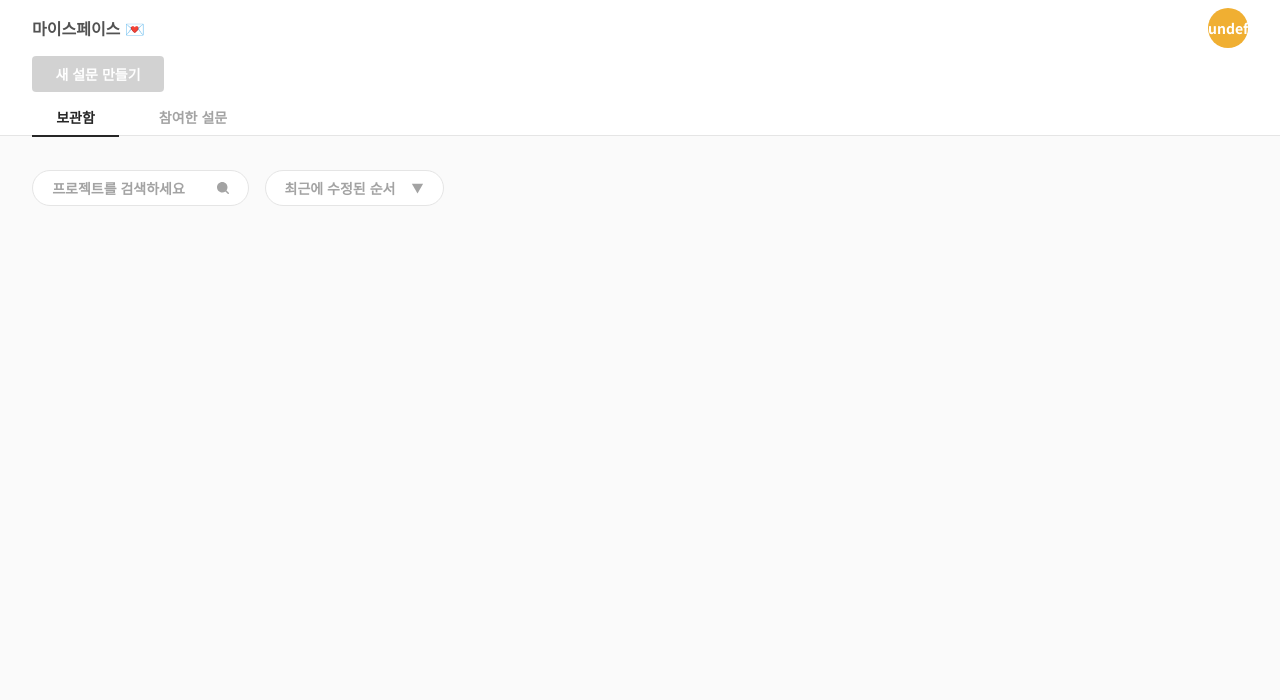
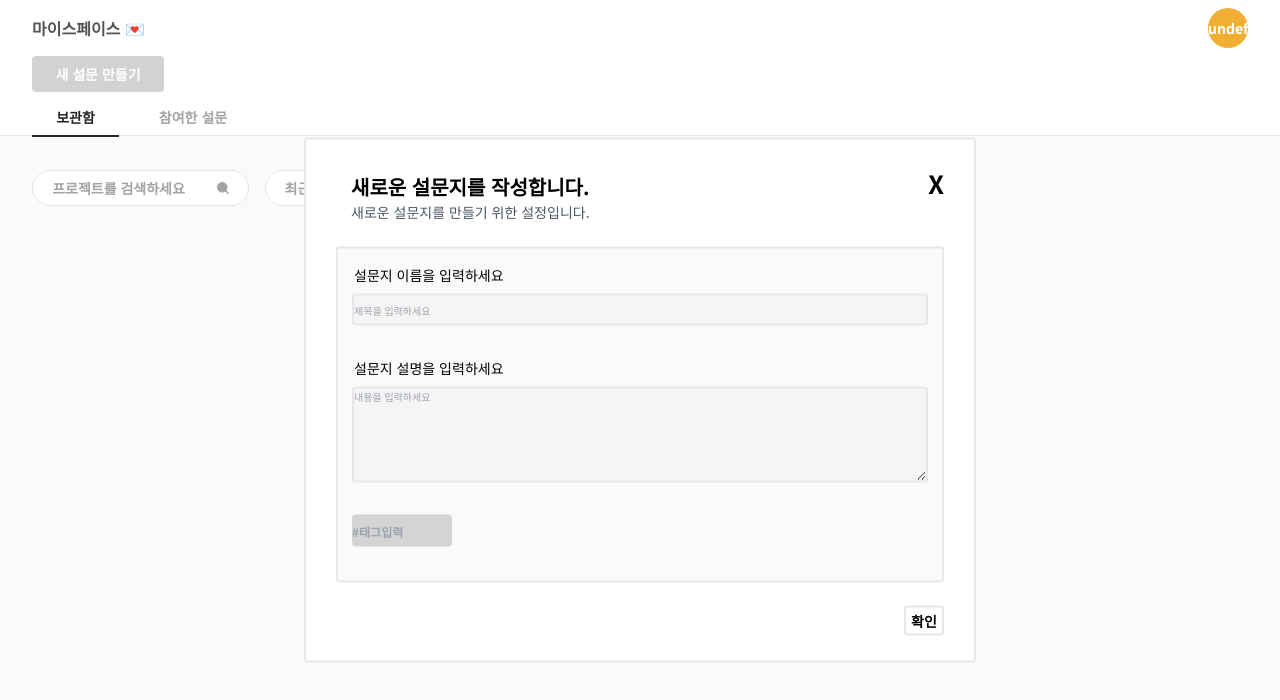
Before and after one commit to se-eun-park/ssafe-modal-refactor, a React (Vite) app: page /myspace in a window 1280 px wide. Both pictures are taken after a click on the button "새 설문 만들기". Shown: the top 700 px of the page. Built offline with nearby package versions, Linux system fonts and the light colour scheme.

Commit message:
UI: Myspace에서 card 요소 정렬

```diff
--- a/src/components/Card.tsx
+++ b/src/components/Card.tsx
@@ -8,7 +8,7 @@ const Card = ({ title, content, tagList }: { title: string; content: string; tag
 
   return (
     <div>
-      <div className="h-[23rem] w-[35.6rem] rounded-[0.8rem] border-[0.05rem] border-[#D4D4D4] bg-white">
+      <div className="mr-[1.6rem] h-[23rem] w-[35.6rem] rounded-[0.8rem] border-[0.05rem] border-[#D4D4D4] bg-white">
         <div className="flex h-[5rem] w-[35.6rem] items-center justify-between border-b-[0.05rem] border-[#D4D4D4] px-[2rem]">
           <p className=" text-[1.6rem] font-bold text-[#525252]">{title}</p>
           <span className="text-[1.2rem] font-normal text-[#A3A3A3]">작성일: {formattedDate}</span>
--- a/src/components/Modal.tsx
+++ b/src/components/Modal.tsx
@@ -144,7 +144,7 @@ const SurveyModal = ({
             onKeyDown={(e) => {
               if (e.key === 'Enter') makeTag();
             }}
-            maxLength={10}
+            maxLength={6}
             placeholder="#태그입력"
             value={tag}
           />
--- a/src/pages/MyspacePage.tsx
+++ b/src/pages/MyspacePage.tsx
@@ -1,17 +1,38 @@
-import React from 'react';
+import { useState } from 'react';
 import { useLocation } from 'react-router-dom';
 import Header from '@components/Header';
+import Modal from '@components/Modal';
+import Card from '@components/Card';
 import SearchSVG from '@assets/search.svg?react';
 import ArrowSVG from '@assets/arrow.svg?react';
 
+type form = { title: string; content: string; tagList: string[] };
+const formDataList: form[] = [];
+
 const MyspacePage = () => {
+  const [modalOpen, setModalOpen] = useState<boolean>(false);
+  const [modalType, setModalType] = useState<string>('survey');
+
   const location = useLocation();
   const nickName = location.state ? location.state.nickName : '';
+
+  const receiveFormData = (data: form) => {
+    formDataList.push(data);
+    console.log('Received form data:', formDataList);
+  };
+
+  const showModal = (type: string) => {
+    setModalType(type);
+    setModalOpen(true);
+  };
   return (
     <div className="h-screen w-full bg-[#FAFAFA]">
       <Header headText={'마이스페이스 💌'} nickName={`${nickName[0]}`} />
       <div className="relative top-[5.6rem] h-[8rem] border-b border-[#E5E5E5] bg-white px-[3.2rem]">
-        <button className="mb-[0.78rem] h-[3.6rem] w-[13.2rem] rounded-[0.4rem] bg-[#262626] text-[1.4rem] font-bold text-white opacity-20 hover:opacity-100">
+        <button
+          onClick={() => showModal(modalType)}
+          className="mb-[0.78rem] h-[3.6rem] w-[13.2rem] rounded-[0.4rem] bg-[#262626] text-[1.4rem] font-bold text-white opacity-20 hover:opacity-100"
+        >
           새 설문 만들기
         </button>
         <div>
@@ -21,7 +42,7 @@ const MyspacePage = () => {
           <button className="h-[3.6rem] w-[11.6rem] text-[1.4rem] font-bold text-[#A3A3A3] ">참여한 설문</button>
         </div>
       </div>
-      <div className="relative top-[9rem] flex px-[3.2rem]">
+      <div className="relative top-[9rem] mb-[3.2rem] flex px-[3.2rem]">
         <div className="mr-[1.6rem] flex h-[3.6rem] w-[21.7rem] items-center justify-center rounded-[1.8rem] border border-[#E5E5E5] bg-white">
           <span className="mr-[3.2rem] text-[1.4rem] font-bold text-[#A3A3A3]">프로젝트를 검색하세요</span>
           <SearchSVG />
@@ -31,6 +52,21 @@ const MyspacePage = () => {
           <ArrowSVG />
         </div>
       </div>
+      <div className="px-[3.2rem]">
+        <div className="relative top-[9rem] flex ">
+          {formDataList.map((data) => (
+            <Card title={data.title} content={data.content} tagList={data.tagList} />
+          ))}
+        </div>
+      </div>
+      {modalOpen && (
+        <Modal
+          modalType={modalType}
+          setModalOpen={setModalOpen}
+          formData={{ title: '', content: '', tagList: [] }}
+          receiveFormData={receiveFormData}
+        />
+      )}
     </div>
   );
 };
```
